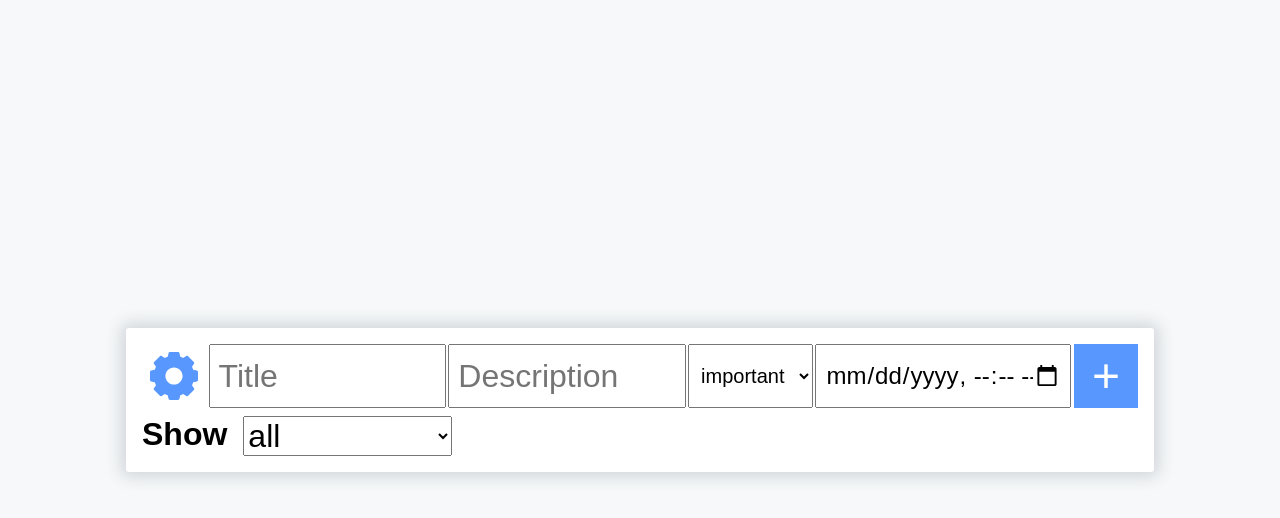
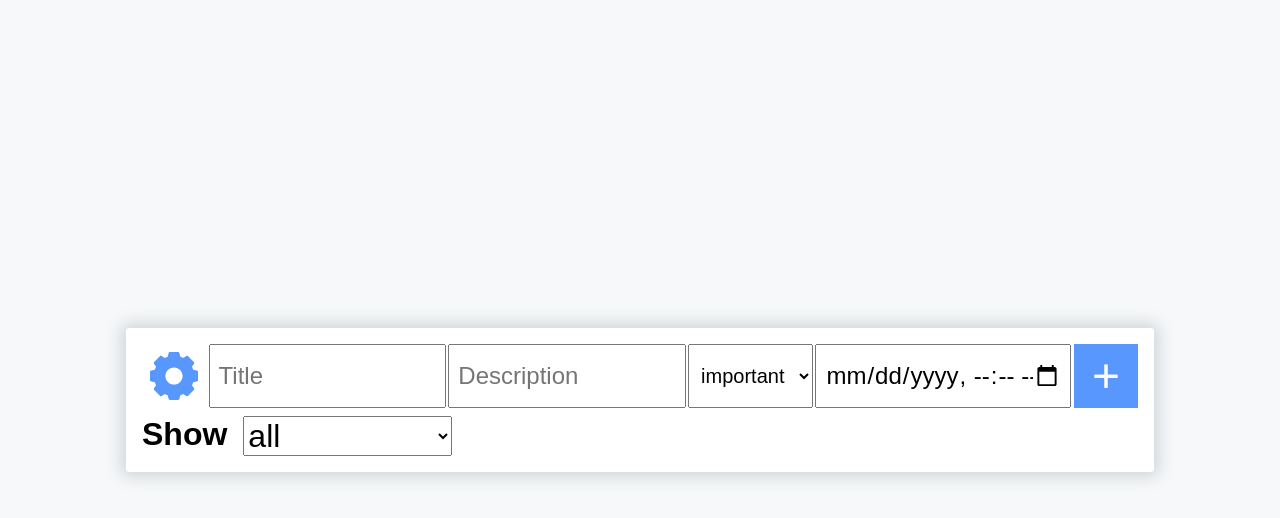
Before and after one commit to arsenyNebozhenko/react-redux-todo, a React (Create React App) app: page / in a window 1280 px wide. Both pictures are taken after a click on the button 174 px from the left and 376 px from the top of the page. Shown: the top 518 px of the page. Built offline with nearby package versions, Linux system fonts and the light colour scheme.

Commit message:
rework of TodoAddInput

```diff
--- a/src/components/TodoAddInput/TodoAddInput.js
+++ b/src/components/TodoAddInput/TodoAddInput.js
@@ -1,9 +1,30 @@
 import React from 'react'
-import './TodoAddInput.scss'
+import styled from 'styled-components'
 
 import {
   capitalize
 } from '../../utils'
+
+const Select = styled.select`
+  font-size: 2rem;
+  padding-left: .5rem;
+  padding-right: .5rem;
+  width: 100%;
+  max-width: 256px;
+  margin-right: .16rem;
+  width: 50%;
+  font-size: 1.25em;
+`
+
+const Input = styled.input`
+  font-size: 2rem;
+  padding-left: .5rem;
+  padding-right: .5rem;
+  width: 100%;
+  max-width: 256px;
+  margin-right: .16rem;
+  font-size: 1.5rem;
+`
 
 const TodoAddInput = ({ name, value, updateFormValue }) => {
   const handleChange = ({ target: { name, value} }) => {
@@ -13,20 +34,18 @@ const TodoAddInput = ({ name, value, updateFormValue }) => {
   switch (name) {
     case 'importance':
       return (
-        <select
-          className="todo-add-input todo-add-input--select"
+        <Select
           name={name}
           onChange={handleChange}
         >
           <option value="important">important</option>
           <option value="regular">regular</option>
           <option value="not important">not important</option>
-        </select>
+        </Select>
       )
     default:
       return (
-        <input
-          className={'todo-add-input' + (name === 'dateExpires' ? ' todo-add-input--time' : '')}
+        <Input
           required={name === 'title'}
           type={name === 'dateExpires' ? 'datetime-local' : 'text'}
           placeholder={capitalize(name)}
--- a/src/components/TodoAddInput/TodoAddInput.scss
+++ /dev/null
@@ -1,15 +0,0 @@
-.todo-add-input {
-  font-size: 2rem;
-  padding-left: .5rem;
-  padding-right: .5rem;
-  width: 100%;
-  max-width: 256px;
-  margin-right: .16rem;
-  &--select {
-    width: 50%;
-    font-size: 1.25em;
-  }
-  &--time {
-    font-size: 1.5rem;
-  }
-}
```
